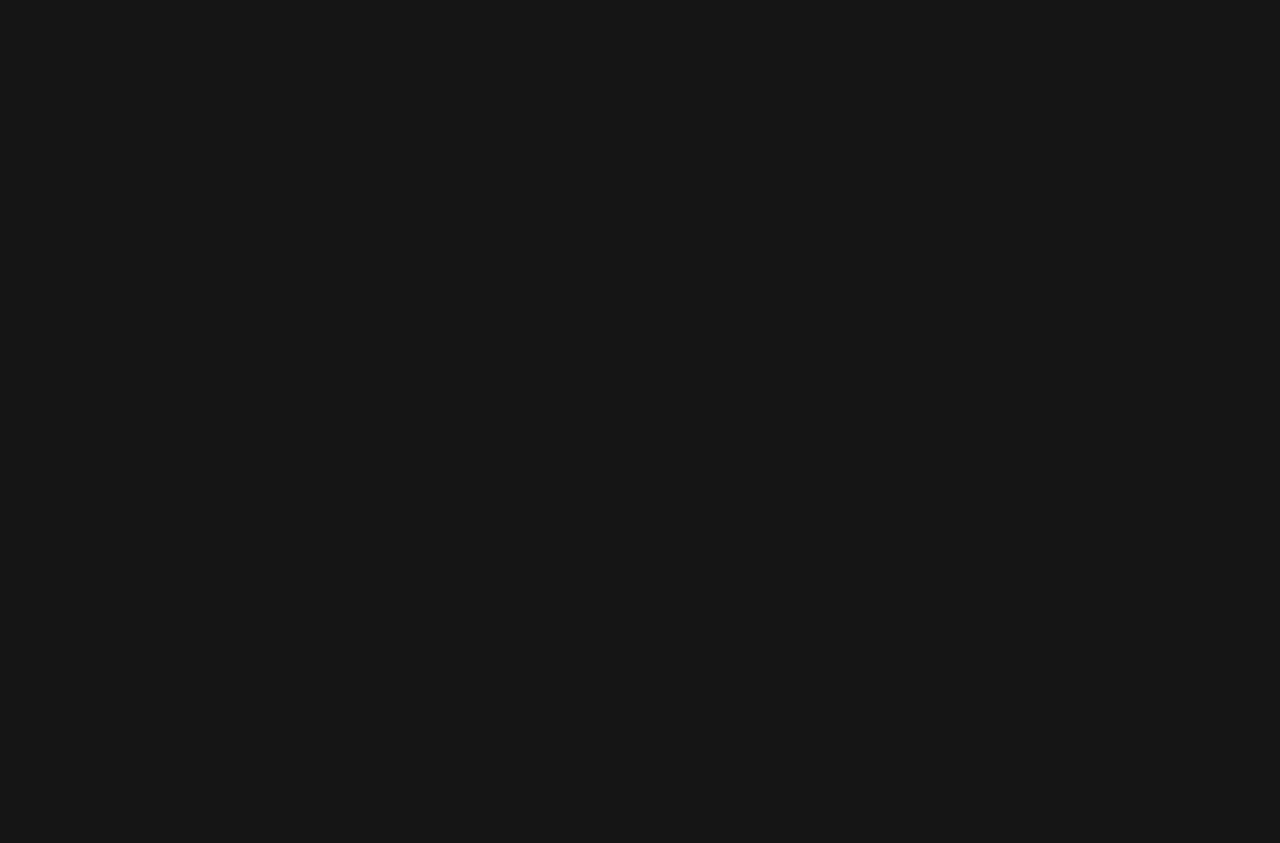
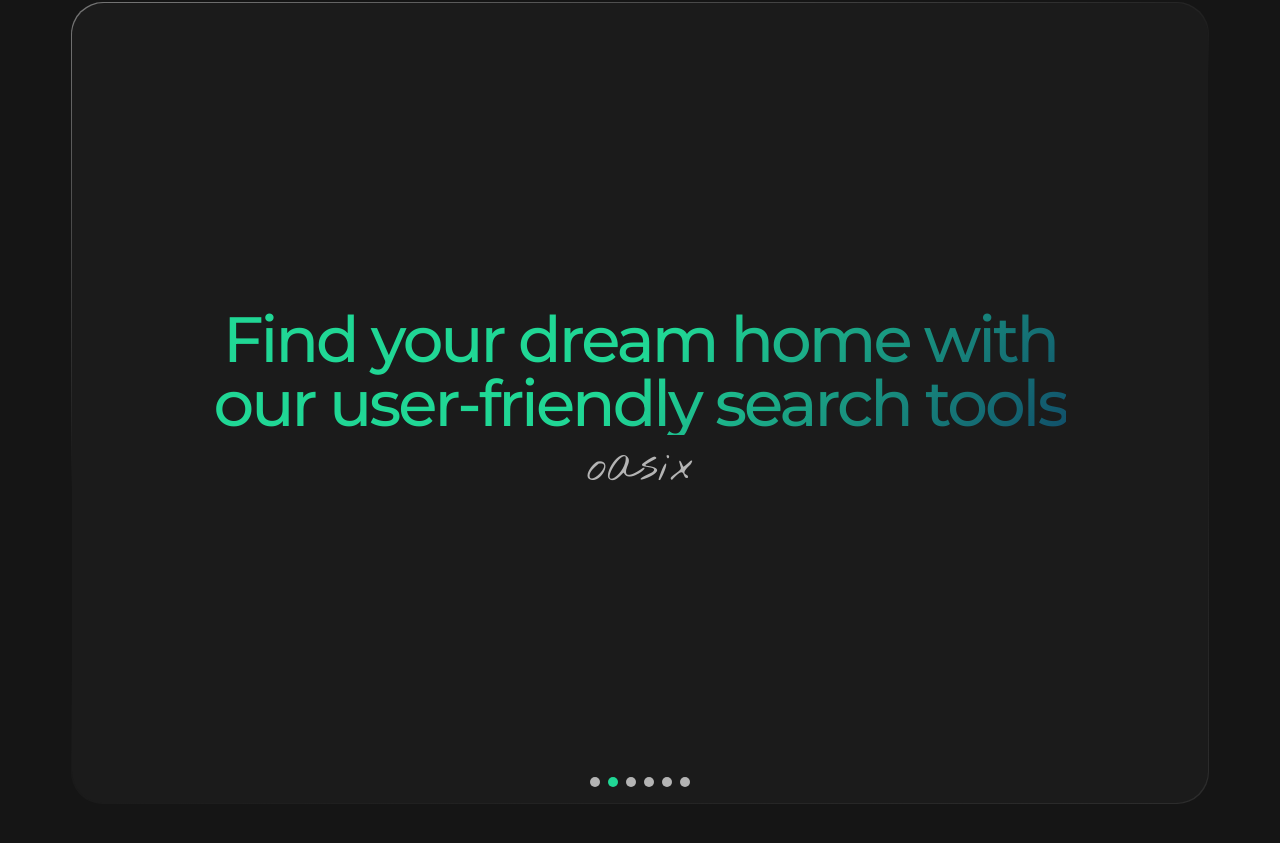
Before and after one commit to subhojeet-chowdhury/oasix, a React (Vite) app: page / in a window 1280 px wide. Shown: the part 1749-2592 px from the top of the page. Before the commit the page ends 1744 px from the top, so only its background shows below. Built offline with nearby package versions, Linux system fonts and the light colour scheme.

Commit message:
created carousel

```diff
--- a/index.html
+++ b/index.html
@@ -14,6 +14,11 @@
       href="https://fonts.googleapis.com/css2?family=Montserrat:ital,wght@0,100..900;1,100..900&display=swap"
       rel="stylesheet"
     />
+    <link
+      href="https://fonts.googleapis.com/css2?family=Nothing+You+Could+Do&display=swap"
+      rel="stylesheet"
+    />
+
     <title>Vite + React + TS</title>
   </head>
   <body>
--- a/src/App.tsx
+++ b/src/App.tsx
@@ -1,3 +1,4 @@
+import Carousel from "./components/Carousel.tsx";
 import Header from "./components/Header.tsx";
 import HeroSection from "./components/HeroSection.tsx";
 
@@ -6,6 +7,7 @@ const App = () => {
     <div>
       <Header />
       <HeroSection />
+      <Carousel />
     </div>
   );
 };
--- /dev/null
+++ b/src/components/Carousel.tsx
@@ -0,0 +1,66 @@
+import { useEffect, useState } from "react";
+import "../styles/Carousel.css";
+
+const Carousel = () => {
+  const contents = [
+    {
+      start: "We've made it easy and ",
+      highlight: "convenient to search for a home",
+    },
+    {
+      start: "Find your dream home with ",
+      highlight: "our user-friendly search tools",
+    },
+    {
+      start: "Discover the perfect property ",
+      highlight: "at your fingertips, hassle-free",
+    },
+    {
+      start: "Simplifying your journey to ",
+      highlight: "homeownership, one click at a time",
+    },
+    {
+      start: "Navigate the real estate market ",
+      highlight: "effortlessly with our platform",
+    },
+    {
+      start: "Streamlined house hunting: ",
+      highlight: "Your ideal home awaits discovery",
+    },
+  ];
+
+  const [currentIndex, setCurrentIndex] = useState(0);
+  const [fade, setFade] = useState(true);
+
+  useEffect(() => {
+    const timerId = setInterval(() => {
+      setFade(false);
+      setTimeout(() => {
+        setCurrentIndex((prevIndex) => (prevIndex + 1) % contents.length);
+        setFade(true);
+      }, 400);
+    }, 5000);
+
+    return () => clearInterval(timerId);
+  }, []);
+
+  return (
+    <div className="carousel-container">
+      <div className="carousel-content">
+        <h2 className={fade ? "fade-in" : "fade-out"}>
+          {contents[currentIndex].start}
+          <span>{contents[currentIndex].highlight}</span>
+        </h2>
+        <h3>oasix</h3>
+      </div>
+      <div className="carousel-slider">
+        {contents.map((content, index) => {
+          if (index === currentIndex) return <span className="slide slide-active"></span>;
+          else return <span className="slide"></span>;
+        })}
+      </div>
+    </div>
+  );
+};
+
+export default Carousel;
--- /dev/null
+++ b/src/styles/Carousel.css
@@ -0,0 +1,87 @@
+.carousel-container {
+  height: 100vh;
+  background-color: var(--bg-deep-glass);
+  border-radius: 2rem;
+  display: flex;
+  justify-content: center;
+  align-items: center;
+  position: relative;
+  margin-top: 3rem;
+}
+
+.carousel-container::before {
+  content: "";
+  position: absolute;
+  top: -1px;
+  bottom: -1px;
+  left: -1px;
+  right: -1px;
+  background: linear-gradient(
+    160deg,
+    var(--border-primary) 2%,
+    var(--border-secondary-1) 40%,
+    var(--border-secondary-1) 55%,
+    var(--border-tertiary) 100%
+  );
+  border-radius: inherit;
+  z-index: -1;
+  pointer-events: none;
+}
+
+.carousel-content {
+  text-align: center;
+}
+
+.carousel-content h2 {
+  font-size: 4rem;
+  line-height: 4rem;
+  letter-spacing: -3px;
+  font-weight: 500;
+  background: linear-gradient(130deg, var(--text-secondary) 50%, var(--text-quaterary) 100%);
+  background-clip: text;
+  -webkit-text-fill-color: transparent;
+}
+
+.carousel-content span {
+  display: block;
+}
+
+.carousel-content h3 {
+  font-family: "Nothing You Could Do", cursive;
+  font-weight: 400;
+  font-style: normal;
+  font-size: 3rem;
+  line-height: 4rem;
+  color: var(--white-secondary);
+}
+
+.carousel-slider {
+  position: absolute;
+  bottom: 1rem;
+  left: 50%;
+  transform: translateX(-50%);
+  display: flex;
+  gap: 0.5rem;
+}
+
+.slide {
+  display: inline-block;
+  height: 10px;
+  width: 10px;
+  border-radius: 50%;
+  background-color: var(--white-secondary);
+}
+
+.slide-active {
+  background-color: var(--text-secondary);
+}
+
+.fade-in {
+  opacity: 1;
+  transition: opacity 0.5s ease-in;
+}
+
+.fade-out {
+  opacity: 0;
+  transition: opacity 0.5s ease-out;
+}
--- a/src/styles/HeroSection.css
+++ b/src/styles/HeroSection.css
@@ -4,7 +4,7 @@
   background-size: cover;
   background-position: center;
   border-radius: 2rem;
-  margin-top: 2rem;
+  margin-top: 3rem;
   position: relative;
 }
 
@@ -128,3 +128,12 @@
 .badge ul li {
   margin-left: 0.5rem;
 }
+
+@media (max-width: 1024px) {
+  .buildings-container {
+    display: none;
+  }
+  .badge-container {
+    display: none;
+  }
+}
--- a/src/styles/Variables.css
+++ b/src/styles/Variables.css
@@ -12,6 +12,7 @@
   --text-primary: #9ae2c8;
   --text-secondary: #20d795;
   --text-tertiary: #0c5f55;
+  --text-quaterary: #114f6a;
 
   /* border-colors */
   --border-primary: rgba(255, 255, 255, 0.4);
```
